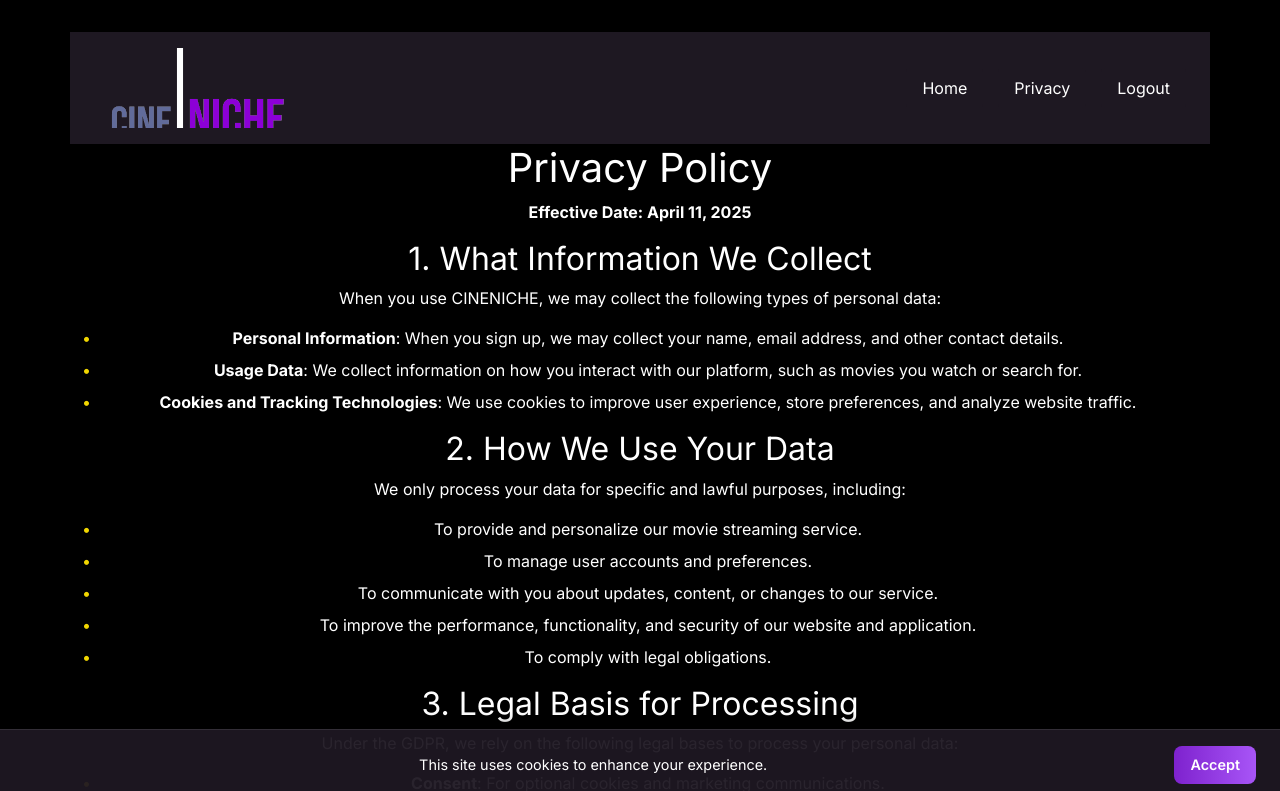
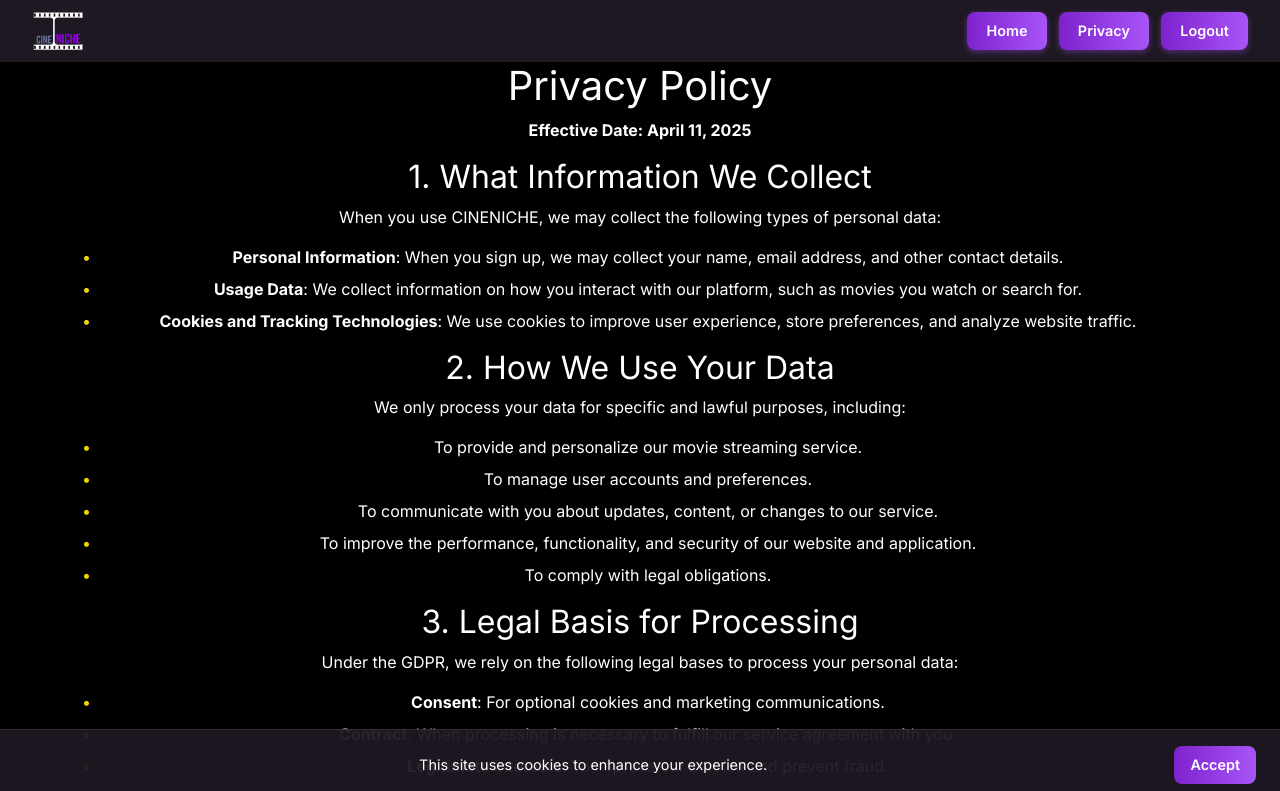
Before and after one commit to Blinde16/Intex2, a React (Vite) app in the folder frontend/: page /PrivacyPage in a window 1280 px wide. Shown: the top 791 px of the page. Built offline with nearby package versions, Linux system fonts and the light colour scheme.

Commit message:
CSS Fixes

```diff
--- a/frontend/index.html
+++ b/frontend/index.html
@@ -2,10 +2,10 @@
 <html lang="en">
   <head>
     <meta charset="UTF-8" />
-    <link rel="icon" type="image/svg+xml" href="/vite.svg" />
+    <link rel="icon" type="image/svg+xml" href="/logo.png" />
     <link href="https://fonts.googleapis.com/css2?family=Inter:wght@400;600;700&display=swap" rel="stylesheet">
     <meta name="viewport" content="width=device-width, initial-scale=1.0" />
-    <title>Vite + React + TS</title>
+    <title>CineNiche</title>
   </head>
   <body>
     <div id="root"></div>
--- a/frontend/src/App.css
+++ b/frontend/src/App.css
@@ -5,7 +5,6 @@
 #root {
   /* max-width: 1280px; */
   margin: 0 auto;
-  /* padding: 2rem; */
   text-align: center;
 }
 
--- a/frontend/src/components/SearchBar.tsx
+++ b/frontend/src/components/SearchBar.tsx
@@ -31,7 +31,7 @@ function SearchBar({ setSearchTerm }: SearchBarProps) {
         className="search-input"
       />
       {input && (
-        <button className="clear-button" onClick={clearInput}>
+        <button className="search-clear-button" onClick={clearInput}>
           ×
         </button>
       )}
--- a/frontend/src/components/css/ContainerFilter.css
+++ b/frontend/src/components/css/ContainerFilter.css
@@ -1,7 +1,7 @@
 .container-filter {
   display: flex;
   flex-direction: column;
-  align-items: flex-start;
+  align-items: stretch;
   font-family: 'Inter', sans-serif;
   color: white;
   padding: 20px;
@@ -9,37 +9,19 @@
   border-radius: 8px;
   box-shadow: 0 4px 20px rgba(0, 0, 0, 0.5);
   width: 100%;
+  gap: 12px;
 }
 
 .filter-header {
+  display: flex;
+  align-items: center;
   width: 100%;
-  display: flex;
-  justify-content: space-between;
-  align-items: center;
-  margin-bottom: 10px;
-}
-
-.clear-button {
-  background-color: transparent;
-  border: 1px solid #fff;
-  color: #fff;
-  padding: 4px 8px;
-  border-radius: 4px;
-  cursor: pointer;
-  transition: all 0.3s;
-  font-size: 0.8rem;
-}
-
-.clear-button:hover {
-  background-color: #8e44ad;
-  border-color: #8e44ad;
 }
 
 .filter-summary {
   display: flex;
   flex-wrap: wrap;
   gap: 5px;
-  margin-bottom: 15px;
 }
 
 .tag {
@@ -48,11 +30,11 @@
   padding: 4px 8px;
   border-radius: 20px;
   font-size: 0.75rem;
+  white-space: nowrap;
 }
 
 .accordion-section {
   width: 100%;
-  margin-bottom: 15px;
 }
 
 .accordion-header {
@@ -81,3 +63,27 @@
   height: 16px;
   cursor: pointer;
 }
+
+.filter-controls-bottom {
+  display: flex;
+  justify-content: flex-end;
+  width: 100%;
+  margin-top: 15px;
+}
+
+.clear-button {
+  white-space: nowrap;
+  background-color: transparent;
+  border: 1px solid #fff;
+  color: #fff;
+  padding: 4px 8px;
+  border-radius: 4px;
+  cursor: pointer;
+  transition: all 0.3s;
+  font-size: 1rem;
+}
+
+.clear-button:hover {
+  background-color: #8e44ad;
+  border-color: #8e44ad;
+}
--- a/frontend/src/components/css/Header.css
+++ b/frontend/src/components/css/Header.css
@@ -1,50 +1,75 @@
 .header-bar {
-  width: 100%;
+  width: 100vw; /* ✅ FULL width of the viewport */
   background-color: #1e1822;
   color: white;
-  padding: 1rem 1.5rem;
+  padding: 0.75rem 2rem;
   position: sticky;
   top: 0;
   z-index: 1000;
-  box-shadow: 0 2px 4px rgba(0, 0, 0, 0.1);
+  box-shadow: 0 2px 8px rgba(0, 0, 0, 0.3);
 
-  display: flex; /* Flexbox layout */
-  justify-content: space-between; /* Space between the image/text and buttons */
-  align-items: center; /* Vertically center content */
+  display: flex;
+  justify-content: space-between;
+  align-items: center;
+  margin: 0; /* ✅ Remove any margins */
+  border: none; /* Clean edge */
 }
 
-.header-bar h1 {
-  margin: 0;
-  font-size: 2rem;
+/* Logo clean sizing */
+.header-image {
+  height: 3vw;
+  max-height: 40px;
+  width: auto;
+  object-fit: contain;
+  margin-right: 15px;
+  transition: transform 0.3s ease, filter 0.3s ease;
 }
 
-.header-image {
-  width: 200px;
-  height: 80px;
-  margin-right: 15px;
-  object-fit: cover;
+.header-image:hover {
+  transform: scale(1.05);
+  filter: brightness(1.2);
+  cursor: pointer;
 }
 
 .button-container {
   display: flex;
-  justify-content: flex-end; /* Align buttons to the right */
-  gap: 15px; /* Space between the buttons */
+  gap: 12px;
 }
 
-.admin-button,
 .logout-button {
-  background-color: #1e1822;
+  background: linear-gradient(to right, #7e22ce, #a855f7);
   color: white;
-  outline: white;
-  padding: 0.5rem 1rem;
+  padding: 0.5rem 1.2rem;
   border: none;
-  border-radius: 4px;
+  border-radius: 8px;
   cursor: pointer;
-  transition: all 0.3s ease; /* Smooth transition on hover */
+  font-weight: 600;
+  font-size: 0.9rem;
+  transition: background 0.3s, transform 0.2s, box-shadow 0.3s;
+  box-shadow: 0 2px 6px rgba(168, 85, 247, 0.4);
 }
 
-.admin-button:hover,
 .logout-button:hover {
-  transform: scale(1.1); /* Expand on hover */
-  background-color: #333333; /* Change background color on hover */
+  background: linear-gradient(to right, #9333ea, #a855f7);
+  transform: translateY(-1px);
+  box-shadow: 0 4px 12px rgba(168, 85, 247, 0.5);
 }
+
+.admin-button {
+  background: linear-gradient(to right, #a855f7, #7e22ce);
+  color: white;
+  padding: 0.5rem 1.2rem;
+  border: none;
+  border-radius: 8px;
+  cursor: pointer;
+  font-weight: 600;
+  font-size: 0.9rem;
+  transition: background 0.3s, transform 0.2s, box-shadow 0.3s;
+  box-shadow: 0 2px 6px rgba(168, 85, 247, 0.4);
+}
+
+.admin-button:hover {
+  background: linear-gradient(to right, #9333ea, #a855f7);
+  transform: translateY(-1px);
+  box-shadow: 0 4px 12px rgba(168, 85, 247, 0.5);
+}
--- a/frontend/src/components/css/SearchBar.css
+++ b/frontend/src/components/css/SearchBar.css
@@ -10,6 +10,7 @@
     border: 1px solid #888;
     font-size: 0.95rem;
     transition: border-color 0.3s, box-shadow 0.3s;
+    color:#000000;
   }
 
   .search-input:focus {
@@ -18,18 +19,18 @@
     outline: none;
   }
 
-  .clear-button {
+  .search-clear-button {
     position: absolute;
     right: 10px;
     top: 50%;
     transform: translateY(-50%);
     background: none;
     border: none;
-    color: #888;
+    color: #000000;
     font-size: 1.2rem;
     cursor: pointer;
   }
 
-  .clear-button:hover {
+  .search-clear-button:hover {
     color: #e74c3c;
   }
--- a/frontend/src/pages/Homepage.tsx
+++ b/frontend/src/pages/Homepage.tsx
@@ -27,7 +27,7 @@ const Homepage: React.FC = () => {
     <div className="page-container">
       {/* Header */}
       <header className="header">
-        <div className="logo"><img className="logo-img" src="public/logo.png" alt="Intex Logo" /></div>
+        <div className="logo"><img className="logo-img" src="/logo.png" alt="Intex Logo" /></div>
       </header>
 
       {/* Background Matrix */}
--- a/frontend/src/pages/MoviePage.tsx
+++ b/frontend/src/pages/MoviePage.tsx
@@ -2,7 +2,7 @@ import AuthorizeView from '../components/AuthorizeView';
 import ContainerFilter from '../components/ContainerFilter';
 import Header from '../components/Header';
 import MovieList from '../components/MovieList';
-import SearchBar from '../components/SearchBar'; // ✅ Add this import
+import SearchBar from '../components/SearchBar';
 import { useState } from "react";
 import './css/MoviePage.css';
 import Adventure from '../components/HomeRecommender';
@@ -11,26 +11,23 @@ function MoviePage() {
   const [selectedContainers, setSelectedContainers] = useState<string[]>([]);
   const [selectedType, setSelectedType] = useState<string | null>(null);
   const [selectedGenres, setSelectedGenres] = useState<string[]>([]);
-  const [searchTerm, setSearchTerm] = useState<string>(""); // ✅ New state for search term
+  const [searchTerm, setSearchTerm] = useState<string>("");
 
   const clearAllFilters = () => {
     setSelectedContainers([]);
     setSelectedType(null);
     setSelectedGenres([]);
-    setSearchTerm(""); // ✅ Also clear search
+    setSearchTerm("");
   };
 
   return (
     <AuthorizeView>
       <Header />
       <Adventure />
-      <div className="container-fluid movie-page pt-3">
-        <div className="row">
-          {/* Sidebar */}
-          <div className="col-md-3 filter-sidebar">
+      <div className="movie-page">
+        <div className="page-layout">
+          <div className="filter-sidebar">
             <ContainerFilter
-              selectedContainers={selectedContainers}
-              setSelectedContainers={setSelectedContainers}
               selectedType={selectedType}
               setSelectedType={setSelectedType}
               selectedGenres={selectedGenres}
@@ -38,15 +35,13 @@ function MoviePage() {
               clearAllFilters={clearAllFilters}
             />
           </div>
-
-          {/* Main Content */}
-          <div className="col-md-9 movie-list-area">
-            <SearchBar setSearchTerm={setSearchTerm} /> {/* ✅ Add SearchBar here */}
+          <div className="movie-list-area">
+            <SearchBar setSearchTerm={setSearchTerm} />
             <MovieList
               selectedContainers={selectedContainers}
               selectedType={selectedType}
               selectedGenres={selectedGenres}
-              searchTerm={searchTerm} // ✅ Pass search term to MovieList
+              searchTerm={searchTerm}
             />
           </div>
         </div>
--- a/frontend/src/pages/css/MoviePage.css
+++ b/frontend/src/pages/css/MoviePage.css
@@ -1,4 +1,3 @@
-/* Movie Page general styling */
 .movie-page {
   background-color: #1E1822;
   min-height: 100vh;
@@ -6,18 +5,21 @@
   color: white;
 }
 
-  /* Layout container */
-  .movie-page .container {
+.page-layout {
   display: flex;
   gap: 40px;
+  align-items: flex-start;
 }
 
-  /* Filter sidebar */
-  .movie-page .filter-sidebar {
-    flex: 0 0 250px;
+.filter-sidebar {
+  width: 250px;
+  position: sticky;
+  top: 20px;
+  align-self: flex-start;
 }
 
-  /* Movie list area */
-  .movie-page .movie-list-area {
+.movie-list-area {
   flex: 1;
+  overflow-y: auto;
+  padding-bottom: 40px;
 }
--- a/frontend/src/pages/css/PrivacyPolicy.css
+++ b/frontend/src/pages/css/PrivacyPolicy.css
@@ -4,7 +4,6 @@ body {
   background-color: black;
   font-family: Arial, sans-serif;
   margin: 0;
-  padding: 2rem;
 }
 
 /* Ensure text elements are white */
```
Also changed, not shown: frontend/src/components/ContainerFilter.tsx (+7 -11 lines), frontend/src/pages/css/MovieDetail.css (+11 -9 lines). Lines whose indentation alone changed are shown as unchanged.
